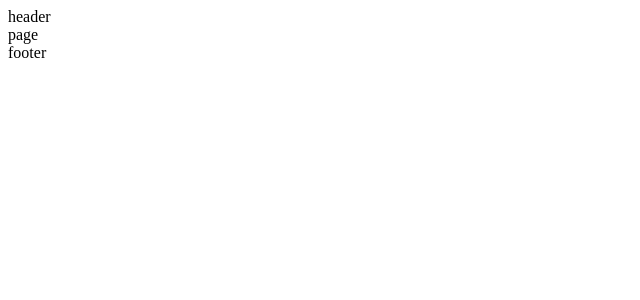
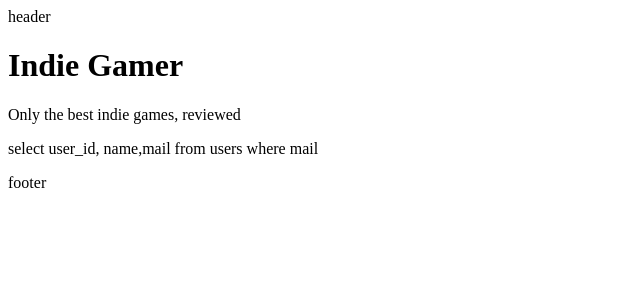
Before and after one commit to Prashantanitno/learn_nextjs, a Next.js app: page / in a window 1280 px wide. Shown: the top 300 px of the page, without its empty margins (0-640 px from the left). Built offline with nearby package versions, Linux system fonts and the light colour scheme.

Commit message:
Prerendering and react server components

```diff
--- a/app/page.jsx
+++ b/app/page.jsx
@@ -1,7 +1,21 @@
-import React from "react";
+"use client";
+
+// as this page is server side rendering to make use client side funcationlity
+// we have to --->  'use client' <----
+import React, { useEffect } from "react";
 
 const HomePage = () => {
-  return <div>page</div>;
+  useEffect(() => {
+    window.alert("welcome to my site");
+  }, []);
+
+  return (
+    <div>
+      <h1>Indie Gamer</h1>
+      <p>Only the best indie games, reviewed</p>
+      <p>select user_id, name,mail from users where mail</p>
+    </div>
+  );
 };
 
 export default HomePage;
```
Also changed, not shown: app/reviews/page.jsx (added, +11 -0 lines), app/reviews/stardew-valley/page.jsx (added, +7 -0 lines).
